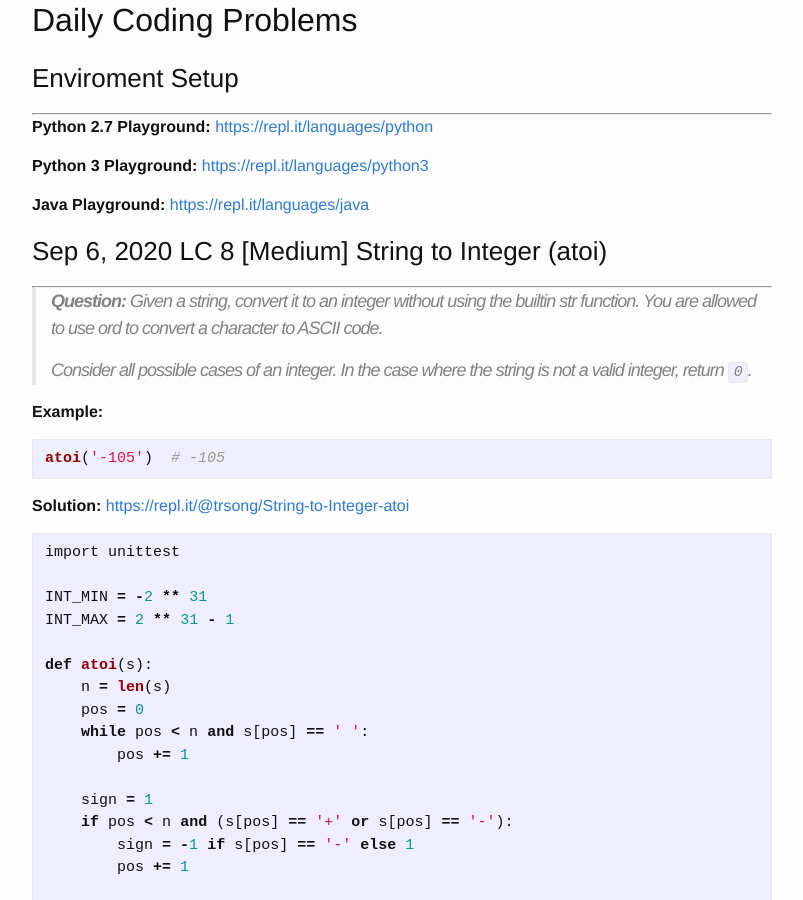
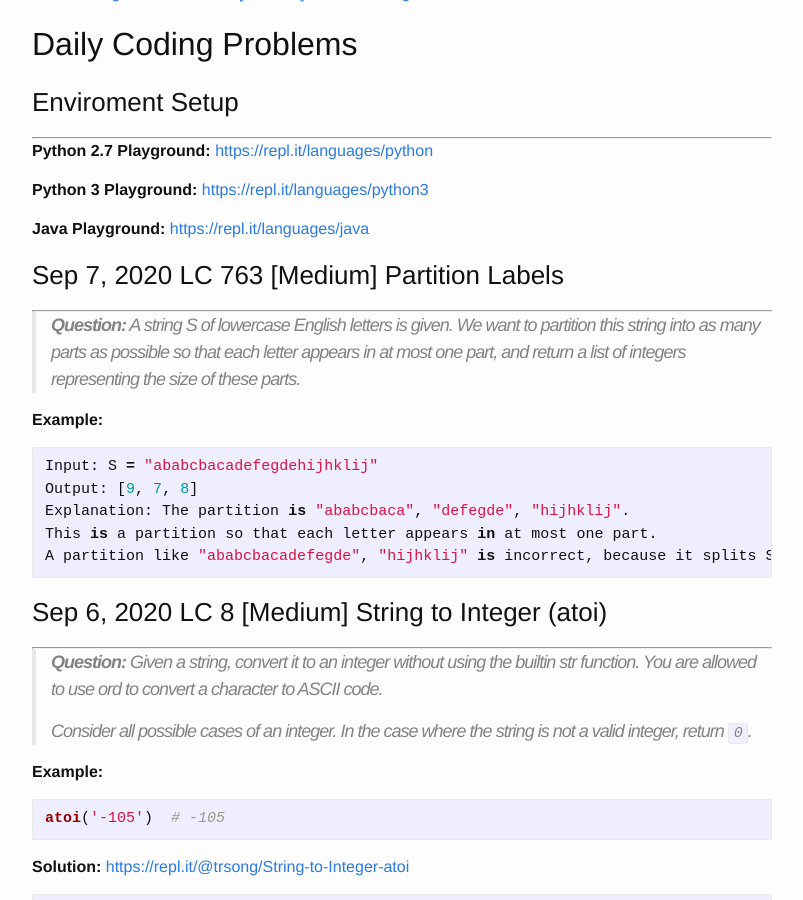
Before and after one commit to trsong/trsong.github.io, a Jekyll site: the page built from _posts/2020-08-01-DailyQuestionsAug.md, in a window 1280 px wide and 900 px high, scrolled down 1155 px. Shown: the whole window, without its empty margins (238-1041 px from the left). Built offline with Jekyll 4.4.1, drawn with Linux system fonts in a browser that asks for light colours; some of the changed text lies outside the part shown.

Commit message:
Add Sep 7 question

````diff
--- a/_posts/2020-08-01-DailyQuestionsAug.md
+++ b/_posts/2020-08-01-DailyQuestionsAug.md
@@ -17,6 +17,20 @@ categories: Python/Java
 **Python 3 Playground:** [https://repl.it/languages/python3](https://repl.it/languages/python3)
 
 **Java Playground:** [https://repl.it/languages/java](https://repl.it/languages/java)
+
+
+### Sep 7, 2020 LC 763 \[Medium\] Partition Labels
+---
+> **Question:** A string S of lowercase English letters is given. We want to partition this string into as many parts as possible so that each letter appears in at most one part, and return a list of integers representing the size of these parts.
+
+**Example:**
+```py
+Input: S = "ababcbacadefegdehijhklij"
+Output: [9, 7, 8]
+Explanation: The partition is "ababcbaca", "defegde", "hijhklij".
+This is a partition so that each letter appears in at most one part.
+A partition like "ababcbacadefegde", "hijhklij" is incorrect, because it splits S into less parts.
+```
 
 
 ### Sep 6, 2020 LC 8 \[Medium\] String to Integer (atoi)
````
